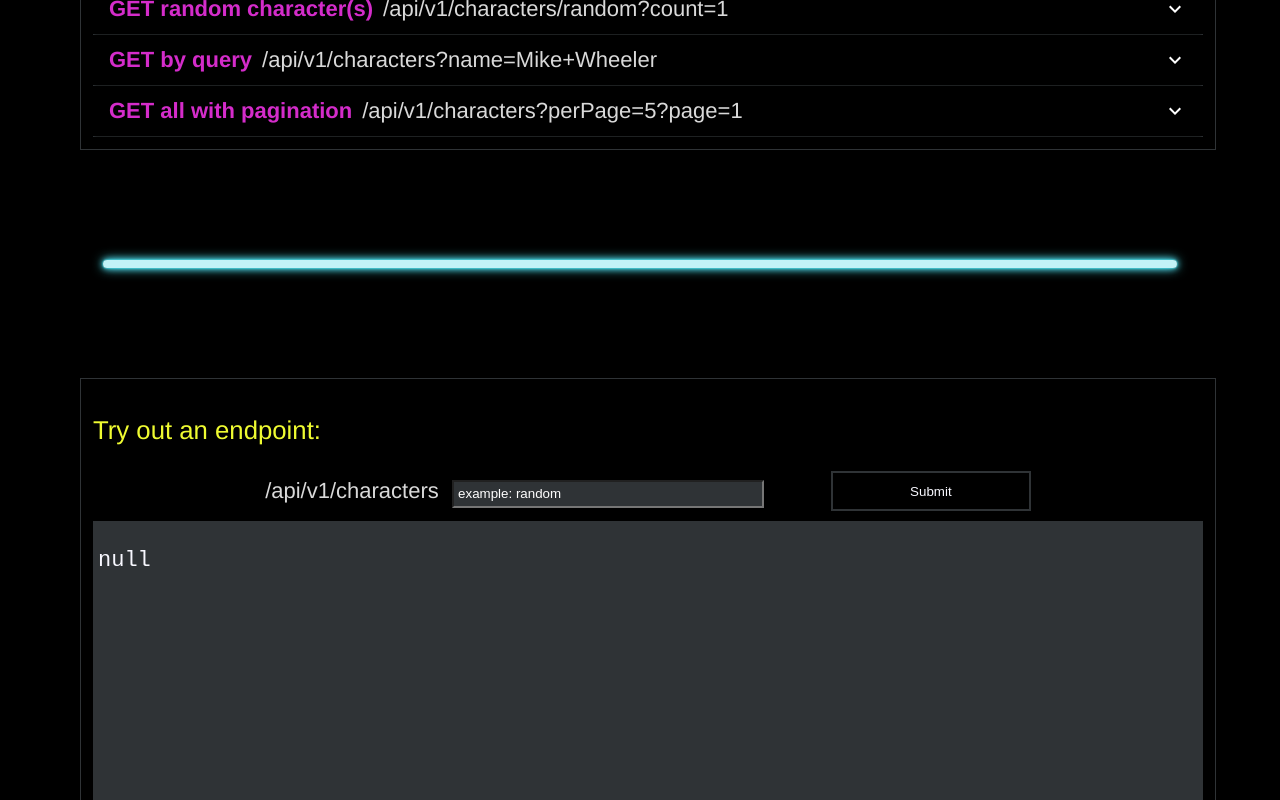
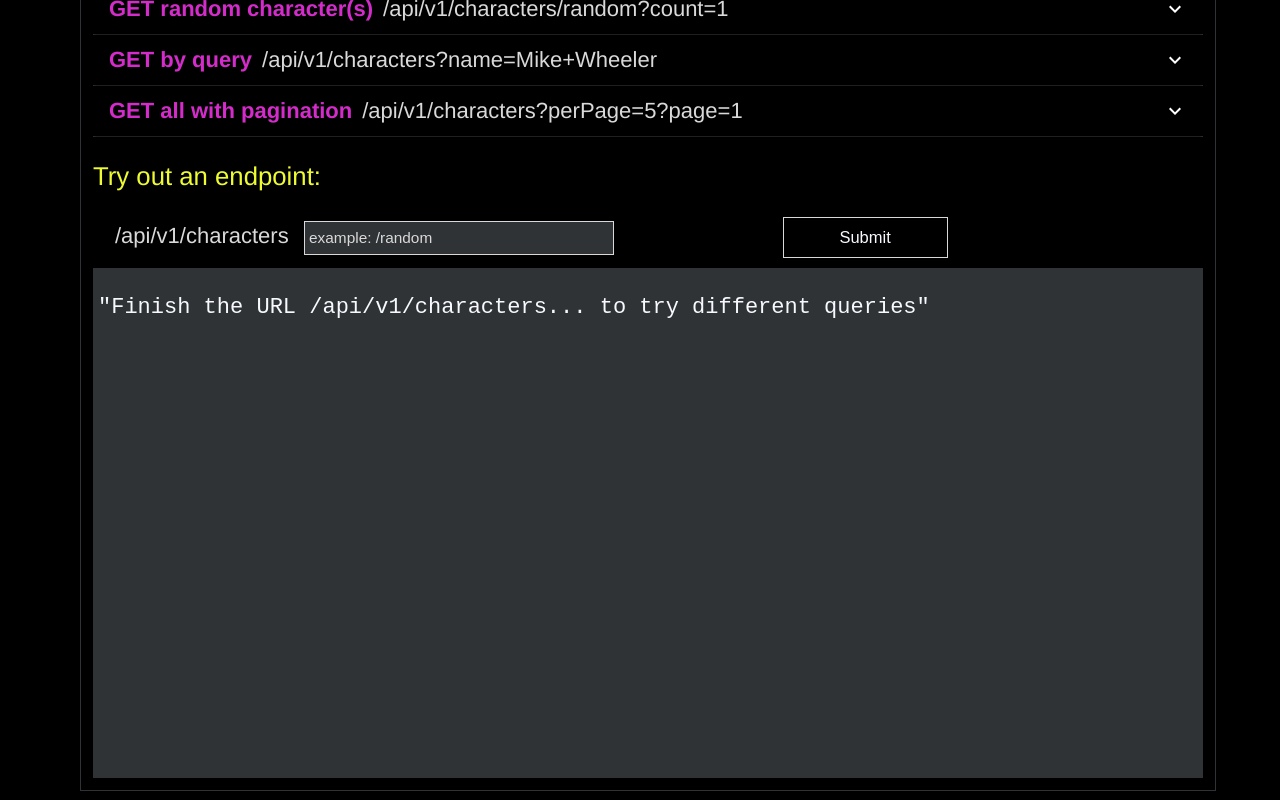
Before and after one commit to api-tutorial/stranger-things-api-tutorial, a React (Create React App) app: page /docs in a window 1280 px wide. Shown: the part 820-1620 px from the top of the page. Built offline with nearby package versions, Linux system fonts and the light colour scheme.

Commit message:
sandbox style tweaks

```diff
--- a/src/App.css
+++ b/src/App.css
@@ -205,6 +205,10 @@ h5 {
 #endpoint-sandbox {
   display: flex;
   flex-direction: column;
+  color: #d9d9d9;
+  border: none;
+  margin: 0;
+  padding: 0;
 }
 
 #endpoint-sandbox h4 {
@@ -225,20 +229,31 @@ h5 {
   box-shadow: none;
   margin-left: 1em;
   width: 300px;
-  height: 16px;
+  height: 24px;
   padding: 4px;
+  border: 0.5px solid #d9d9d9;
+  color: #d9d9d9;
+  font-size: 0.7em;
 }
 
 input::placeholder {
-  color: #fff;
+  color: #d9d9d9;
+}
+
+input:focus {
+  outline: 1px solid #effb31;
 }
 
 #user-input {
   width: 75%;
-  margin: 0 auto;
   margin-bottom: 10px;
   display: flex;
-  justify-content: space-around;
+  align-items: center;
+  margin-left: 1em;
+}
+
+#user-input > label {
+  width: 100%;
 }
 
 #submit-btn {
@@ -246,13 +261,15 @@ input::placeholder {
   color: ghostwhite;
   padding: 10px;
   width: 200px;
-  border: 2px solid #2f3336;
+  border: 1px solid #d9d9d9;
+  font-size: 0.75em;
 }
 
 #submit-btn:hover {
   cursor: pointer;
-  background: #2f3336;
-  border: 2px solid black;
+  background: #d42cca;
+  border: 1px solid black;
+  color: #d9d9d9;
 }
 
 .gif {
--- a/src/Sandbox.js
+++ b/src/Sandbox.js
@@ -1,32 +1,46 @@
-import React, { useState } from 'react';
+import React, { useState } from "react";
 
 const Sandbox = () => {
-  const [userInput, setUserInput] = useState('');
-  const [data, setData] = useState(null);
-  const API_URL = 'https://stranger-things-api.herokuapp.com/api/v1/characters'
+  const [userInput, setUserInput] = useState("");
+  const [data, setData] = useState(
+    `Finish the URL /api/v1/characters... to try different queries`
+  );
+  const API_URL = "https://stranger-things-api.herokuapp.com/api/v1/characters";
 
   const fetchData = () => {
     return fetch(`${API_URL}/${userInput}`)
-      .then(res => res.json())
+      .then((res) => res.json())
       .then(setData)
       .catch(console.log);
-  }
+  };
 
   return (
     <section id="endpoint-sandbox">
       <div>
-        <label htmlFor="endpoint-input"><h3>Try out an endpoint:</h3></label>
-        <p id="user-input">
-        <span>/api/v1/characters
-        <input id="endpoint-input" placeholder="example: random" value={userInput} onChange={({target}) => setUserInput(target.value)}/></span>
-        <button id="submit-btn" onClick={() => fetchData()}>Submit</button>
-        </p>
+        <h3>Try out an endpoint:</h3>
+        <div id="user-input">
+          <label>
+            /api/v1/characters
+            <input
+              id="endpoint-input"
+              placeholder="example: /random"
+              value={userInput}
+              onChange={({ target }) => setUserInput(target.value)}
+              aria-label="Try out an endpoint by finishing the url /api/v1/characters"
+            />
+          </label>
+          <button id="submit-btn" onClick={() => fetchData()}>
+            Submit
+          </button>
+        </div>
       </div>
       <aside id="endpoint-results">
-        <div className="json-block"><pre>{JSON.stringify(data, null, 1)}</pre></div>
+        <div className="json-block">
+          <pre>{JSON.stringify(data, null, 1)}</pre>
+        </div>
       </aside>
     </section>
-  )
-}
+  );
+};
 
 export default Sandbox;
--- a/src/pages/Documentation.js
+++ b/src/pages/Documentation.js
@@ -128,9 +128,9 @@ const Documentation = () => {
             </ExpansionPanel>
           </li>
         </ul>
+        {/* <Divider /> */}
+        <Sandbox />
       </section>
-      <Divider />
-      <Sandbox />
     </>
   );
 };
```
